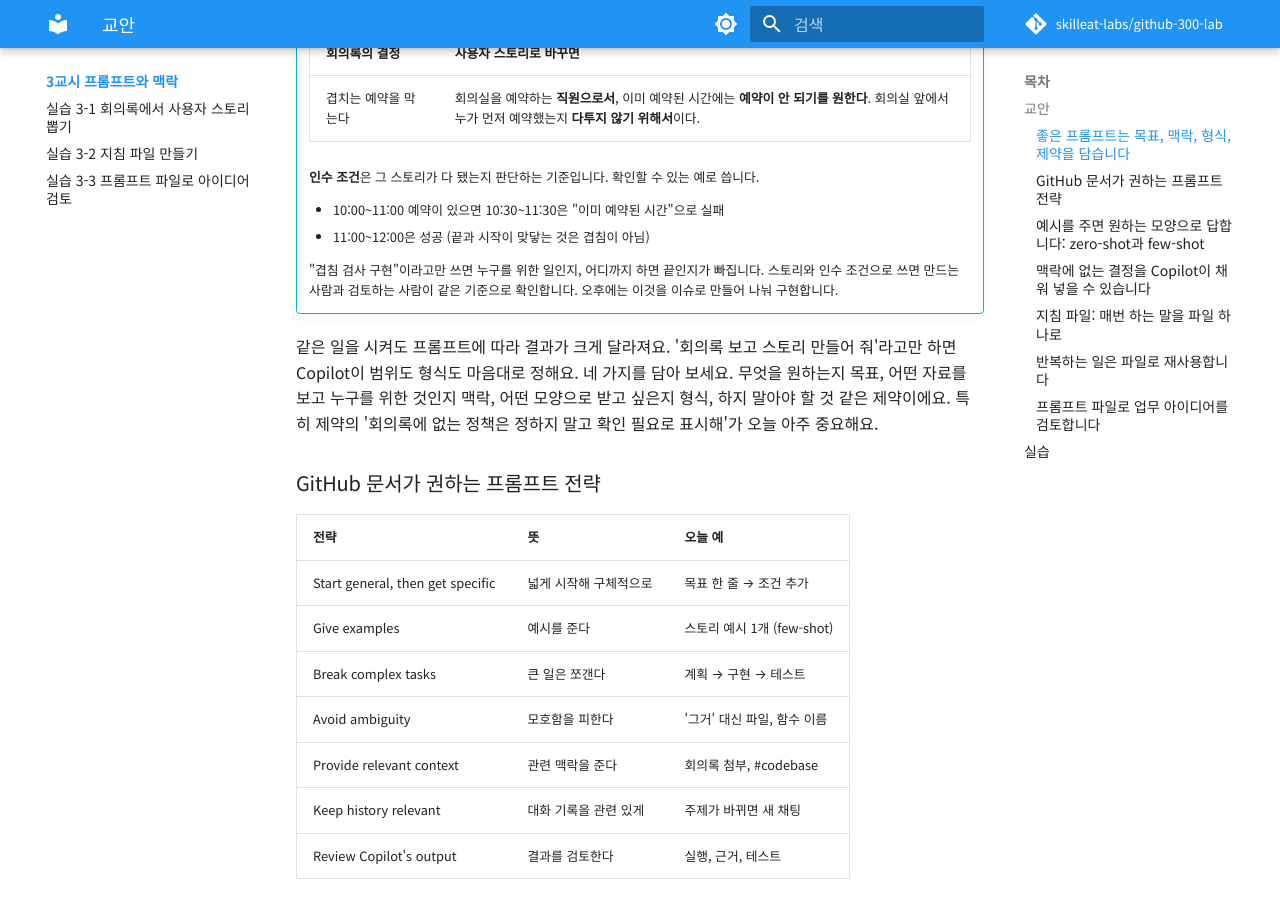
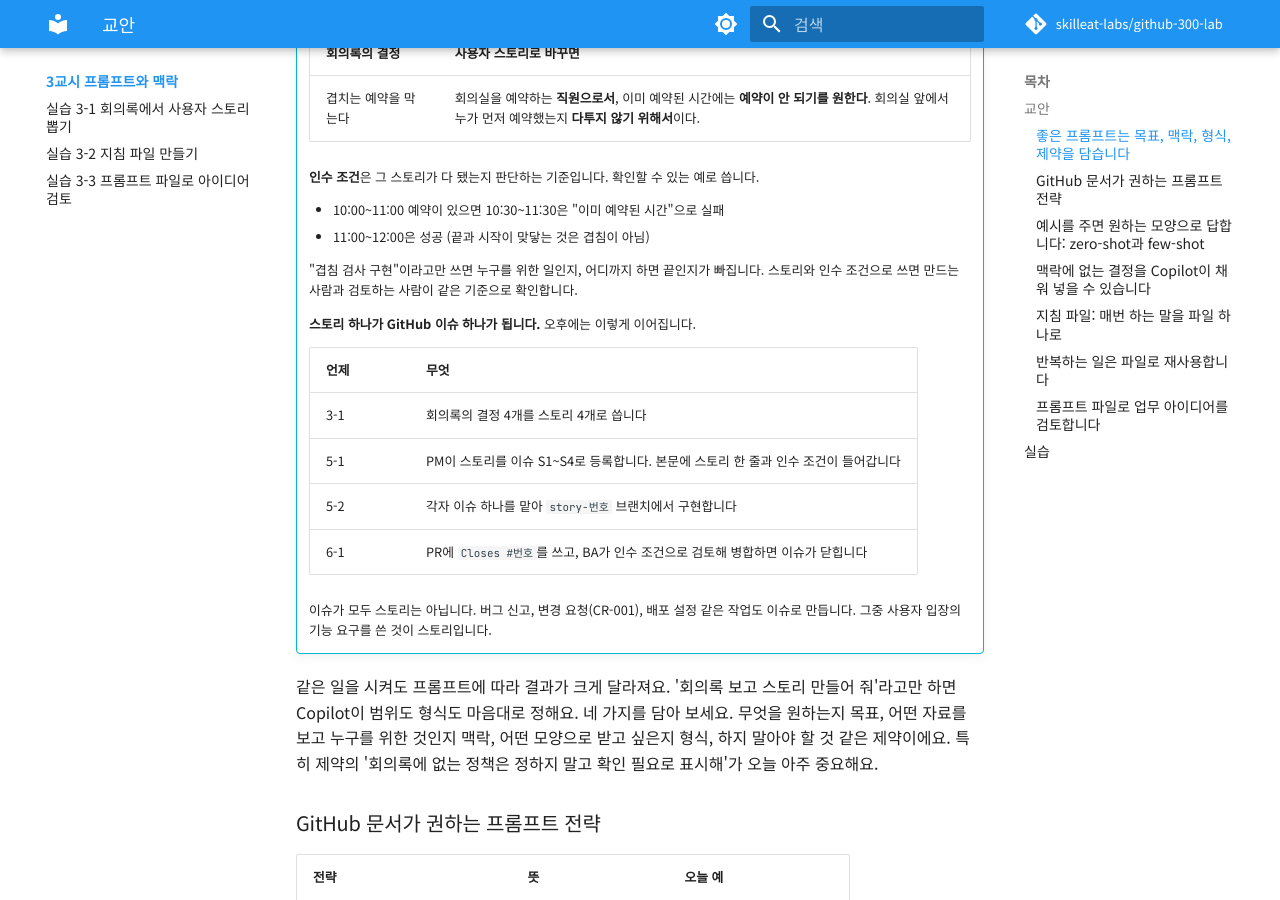
Before and after one commit to skilleat-labs/github-300-lab, an MkDocs documentation site: the page built from docs/class3/index.md, in a window 1280 px wide and 900 px high, scrolled down 1122 px. Built offline with MkDocs 1.6.1 and Material for MkDocs 9.7.7, drawn with Linux system fonts in a browser that asks for light colours; comment, search, counter and statistics services are not loaded.

Commit message:
사용자 스토리와 이슈의 연결 설명 추가
Co-Authored-By: Claude Opus 5.5 <noreply@anthropic.com>

```diff
--- a/docs/class3/index.md
+++ b/docs/class3/index.md
@@ -45,7 +45,18 @@
     - 10:00~11:00 예약이 있으면 10:30~11:30은 "이미 예약된 시간"으로 실패
     - 11:00~12:00은 성공 (끝과 시작이 맞닿는 것은 겹침이 아님)
 
-    "겹침 검사 구현"이라고만 쓰면 누구를 위한 일인지, 어디까지 하면 끝인지가 빠집니다. 스토리와 인수 조건으로 쓰면 만드는 사람과 검토하는 사람이 같은 기준으로 확인합니다. 오후에는 이것을 이슈로 만들어 나눠 구현합니다.
+    "겹침 검사 구현"이라고만 쓰면 누구를 위한 일인지, 어디까지 하면 끝인지가 빠집니다. 스토리와 인수 조건으로 쓰면 만드는 사람과 검토하는 사람이 같은 기준으로 확인합니다.
+
+    **스토리 하나가 GitHub 이슈 하나가 됩니다.** 오후에는 이렇게 이어집니다.
+
+    | 언제 | 무엇 |
+    |---|---|
+    | 3-1 | 회의록의 결정 4개를 스토리 4개로 씁니다 |
+    | 5-1 | PM이 스토리를 이슈 S1~S4로 등록합니다. 본문에 스토리 한 줄과 인수 조건이 들어갑니다 |
+    | 5-2 | 각자 이슈 하나를 맡아 `story-번호` 브랜치에서 구현합니다 |
+    | 6-1 | PR에 `Closes #번호`를 쓰고, BA가 인수 조건으로 검토해 병합하면 이슈가 닫힙니다 |
+
+    이슈가 모두 스토리는 아닙니다. 버그 신고, 변경 요청(CR-001), 배포 설정 같은 작업도 이슈로 만듭니다. 그중 사용자 입장의 기능 요구를 쓴 것이 스토리입니다.
 
 같은 일을 시켜도 프롬프트에 따라 결과가 크게 달라져요. '회의록 보고 스토리 만들어 줘'라고만 하면 Copilot이 범위도 형식도 마음대로 정해요. 네 가지를 담아 보세요. 무엇을 원하는지 목표, 어떤 자료를 보고 누구를 위한 것인지 맥락, 어떤 모양으로 받고 싶은지 형식, 하지 말아야 할 것 같은 제약이에요. 특히 제약의 '회의록에 없는 정책은 정하지 말고 확인 필요로 표시해'가 오늘 아주 중요해요.
 
```
Also changed, not shown: docs/appendix/glossary.md (+1 -1 lines), docs/class3/lab-1.md (+12 -1 lines).
